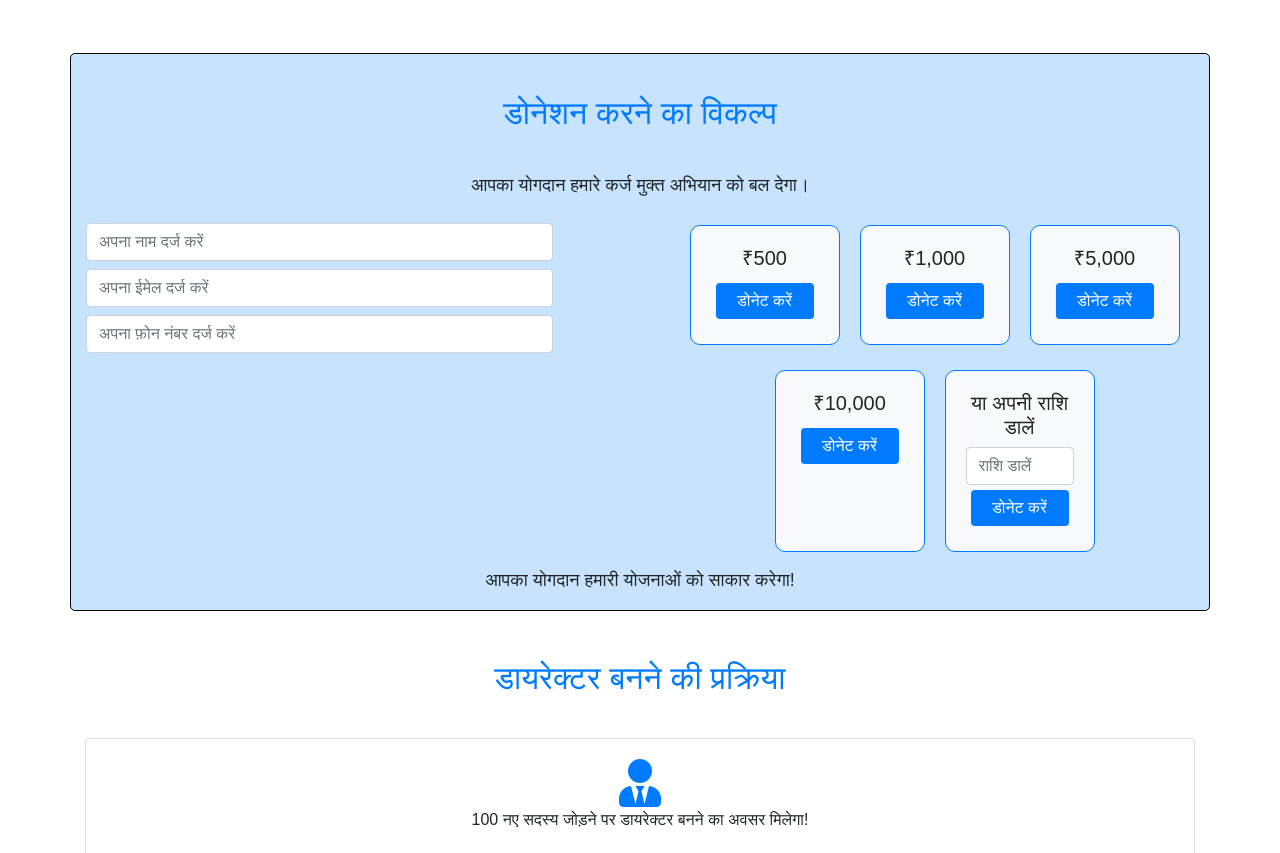
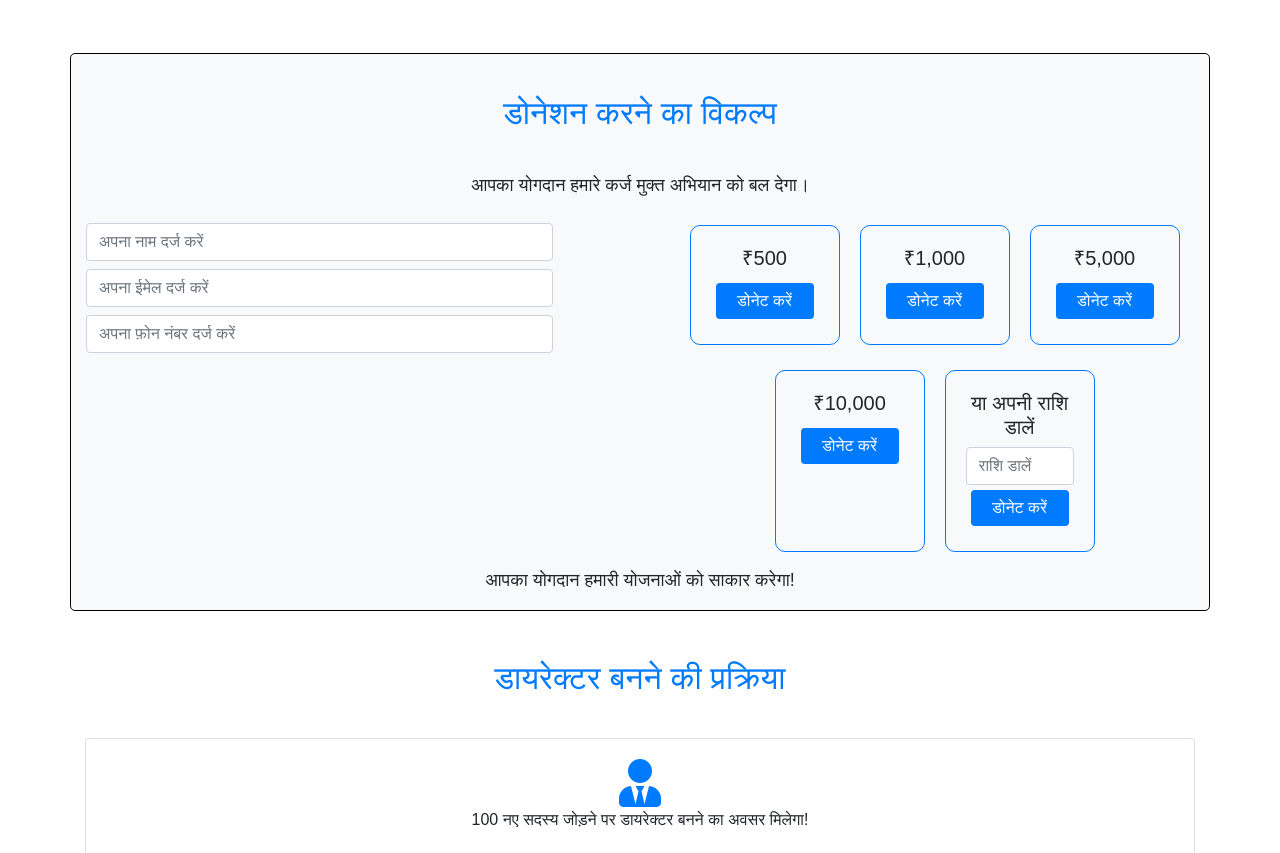
Before and after one commit to Harshalmehare/finance, a plain HTML site: page index.html in a window 1280 px wide. Shown: the part 3224-4077 px from the top of the page. Drawn offline with nearby package versions, Linux system fonts and the light colour scheme.

Commit message:
Add files via upload

```diff
--- a/index.html
+++ b/index.html
@@ -327,13 +327,8 @@
         #donate {
             border: 1px solid black;
             border-radius: 5px;
-            background-color: #c7e3fe;
+            background-color:  #f8f9fa;
             transition: background-color 0.3s;
-        }
-
-        #donate:hover {
-            transition: background-color 0.3s;
-            background-color: #9cfea5;
         }
 
         /* CSS for Success Stories Cards */
```
